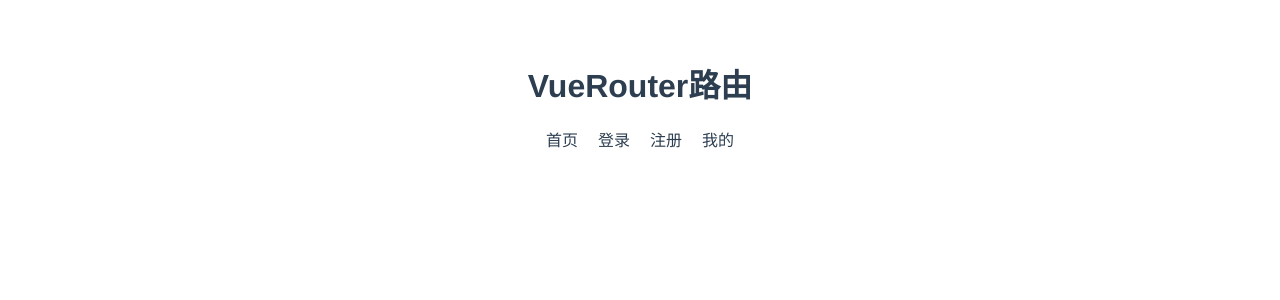
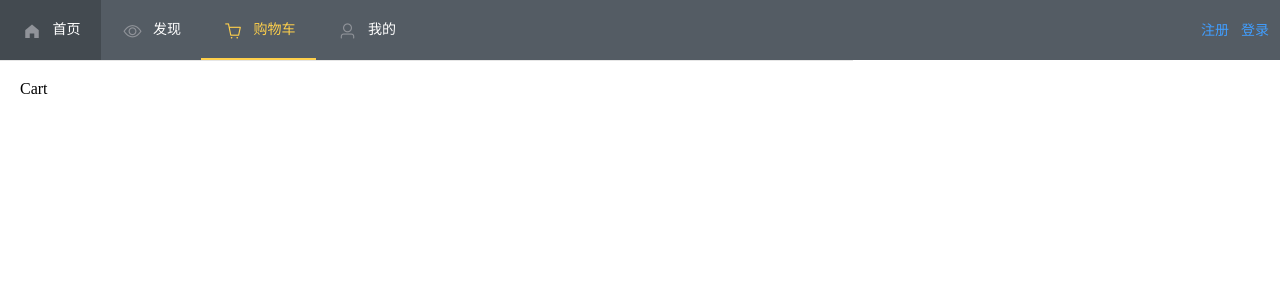
Before and after one commit to gzh52101/outline, a Vue app in the folder 三阶段/w3_VueRouter/myapp/: page /#/cart in a window 1280 px wide. Shown: the top 300 px of the page. Built offline with nearby package versions, Linux system fonts and the light colour scheme.

Commit message:
day2-3 路由跳转与elementUI的使用

```diff
--- a/三阶段/w3_VueRouter/myapp/package.json
+++ b/三阶段/w3_VueRouter/myapp/package.json
@@ -10,6 +10,7 @@
   },
   "dependencies": {
     "core-js": "^3.6.5",
+    "element-ui": "^2.15.1",
     "vue": "^2.6.11"
   },
   "devDependencies": {
--- a/三阶段/w3_VueRouter/myapp/src/App.vue
+++ b/三阶段/w3_VueRouter/myapp/src/App.vue
@@ -1,52 +1,153 @@
 <template>
-  <div id="app">
-    <h1>VueRouter路由</h1>
-    <nav>
-      <!-- <ul> -->
-      <router-link v-for="item in menu" :key="item.path" :to="item.path" tag="span" active-class="current">{{item.text}}</router-link>
-      <!-- </ul> -->
-    </nav>
-    <router-view></router-view>
-  </div>
+  <!-- <div id="app"> -->
+
+  <!-- <h1>VueRouter路由</h1> -->
+
+  <!-- <ul> -->
+  <!-- <router-link v-for="item in menu" :key="item.path" :to="item.path" tag="span" active-class="current" >{{item.text}}</router-link> -->
+  <!-- </ul> -->
+  <!-- <nav><span v-for="item in menu" :class="{current:item.path===currentPath}" :key="item.path" @click="goto(item)">{{item.text}}</span> </nav>-->
+  <el-container>
+    <el-header style="padding:0;background-color:#545c64">
+      <el-row>
+        <!-- <el-col :span="18"> -->
+        <el-col
+          :xs="20"
+          :sm="18"
+          :md="16"
+        >
+          <el-menu
+            mode="horizontal"
+            background-color="#545c64"
+            text-color="#fff"
+            active-text-color="#ffd04b"
+            router
+            :default-active="currentPath"
+          >
+            <el-menu-item
+              :index="item.path"
+              v-for="item in menu"
+              :key="item.path"
+            ><i :class="item.icon"></i> {{item.text}}</el-menu-item>
+
+          </el-menu>
+        </el-col>
+        <!-- <el-col :span="6"  -->
+        <el-col
+          :xs="4"
+          :sm="6"
+          :md="8"
+          style="padding-right:10px;text-align:right;line-height:60px;"
+        >
+          <el-button
+            type="text"
+            @click="goto('/reg')"
+          >注册</el-button>
+          <el-button
+            type="text"
+            @click="goto('/login')"
+          >登录</el-button>
+        </el-col>
+      </el-row>
+
+    </el-header>
+    <el-main>
+      <router-view></router-view>
+    </el-main>
+  </el-container>
+  <!-- </div> -->
 </template>
 
 <script>
-import HelloWorld from './components/HelloWorld.vue'
+// import HelloWorld from './components/HelloWorld.vue'
 
 export default {
-  name: 'App',
-  data(){
+  name: "App",
+  data() {
     return {
-      menu:[{
-        path:'/home',
-        text:'首页'
-      },{
-        path:'/login',
-        text:'登录'
-      },{
-        path:'/reg',
-        text:'注册'
-      },{
-        path:'/mine',
-        text:'我的'
-      }]
+      menu: [
+        {
+          path: "/home",
+          name: "home",
+          icon: "el-icon-s-home",
+          text: "首页"
+        },
+        {
+          path: "/discover",
+          name: "discover",
+          icon: "el-icon-view",
+          text: "发现"
+        },
+        {
+          path: "/cart",
+          name: "cart",
+          icon: "el-icon-shopping-cart-2",
+          text: "购物车"
+        },
+        // {
+        //   path: "/login",
+        //   name: "login",
+        //   icon: "el-icon-right",
+        //   text: "登录"
+        // },
+        // {
+        //   path: "/reg",
+        //   name: "reg",
+        //   icon: "el-icon-key",
+        //   text: "注册"
+        // },
+        {
+          path: "/mine",
+          icon: "el-icon-user",
+          name: "mine",
+          text: "我的"
+        }
+      ],
+      currentPath: "/home"
+    };
+  },
+  components: {
+    // HelloWorld
+  },
+  methods: {
+    goto(item) {
+      // 1.通过路径字符串跳转
+      // this.$router.push(path);
+      // this.$router.replace(path);
+
+      if (typeof item === "object") {
+        // 2.通过对象跳转
+        // 2.1：通过path属性跳转
+        this.$router.push({ path: item.path });
+
+        // 2.2：通过路由名称跳转
+        // this.$router.push({name:item.name})
+      } else {
+        this.$router.push(item);
+      }
+
+      this.currentPath = item.path;
     }
   },
-  components: {
-    HelloWorld
+  created() {
+    console.log("App.created", this);
+
+    const { path } = this.$route;
+    this.currentPath = path;
   }
-}
+};
 </script>
 
 <style>
-#app {
-  font-family: Avenir, Helvetica, Arial, sans-serif;
-  -webkit-font-smoothing: antialiased;
-  -moz-osx-font-smoothing: grayscale;
-  text-align: center;
-  color: #2c3e50;
-  margin-top: 60px;
+body {
+  margin: 0;
+  padding: 0;
 }
-nav span{margin:0 10px;}
-.current{color:#f00;font-weight: bold}
+nav span {
+  margin: 0 10px;
+}
+.current {
+  color: #f00;
+  font-weight: bold;
+}
 </style>
--- a/三阶段/w3_VueRouter/myapp/src/main.js
+++ b/三阶段/w3_VueRouter/myapp/src/main.js
@@ -2,6 +2,10 @@ import Vue from 'vue'
 import App from './App.vue'
 
 import router from './router'
+
+import ElementUI from 'element-ui';
+import 'element-ui/lib/theme-chalk/index.css';
+Vue.use(ElementUI);
 
 // Vue.config.productionTip = false
 
--- a/三阶段/w3_VueRouter/myapp/src/router/index.js
+++ b/三阶段/w3_VueRouter/myapp/src/router/index.js
@@ -7,6 +7,8 @@ import Home from '../views/Home.vue'
 import Reg from '../views/Reg.vue'
 import Login from '../views/Login.vue'
 import Mine from '../views/Mine.vue'
+import Discover from '../views/Discover.vue'
+import Cart from '../views/Cart.vue'
 
 
 // 2. 安装插件
@@ -23,8 +25,17 @@ const router = new VueRouter({
     {path:'/',redirect:'/home'},
     {
       // 当浏览器地址为/home时，显然Home组件内容
+      name:'home', // 命名路由：给路由起个名字，可以通过路由名称进行跳转
       path:'/home',
       component:Home
+    },
+    {
+      path:'/discover',
+      component:Discover
+    },
+    {
+      path:'/cart',
+      component:Cart
     },
     {
       path:'/login',
--- /dev/null
+++ b/三阶段/w3_VueRouter/myapp/src/views/Cart.vue
@@ -0,0 +1,18 @@
+<template>
+    <div>
+        Cart
+    </div>
+</template>
+<script>
+export default {
+    name:'Cart',
+    data(){
+        return {
+
+        }
+    }
+}
+</script>
+<style>
+
+</style>
--- /dev/null
+++ b/三阶段/w3_VueRouter/myapp/src/views/Discover.vue
@@ -0,0 +1,18 @@
+<template>
+    <div>
+        Discover
+    </div>
+</template>
+<script>
+export default {
+    name:'Discover',
+    data(){
+        return {
+
+        }
+    }
+}
+</script>
+<style>
+
+</style>
```
Also changed, not shown: 2 other files (tests, documents, lock files or other folders).
